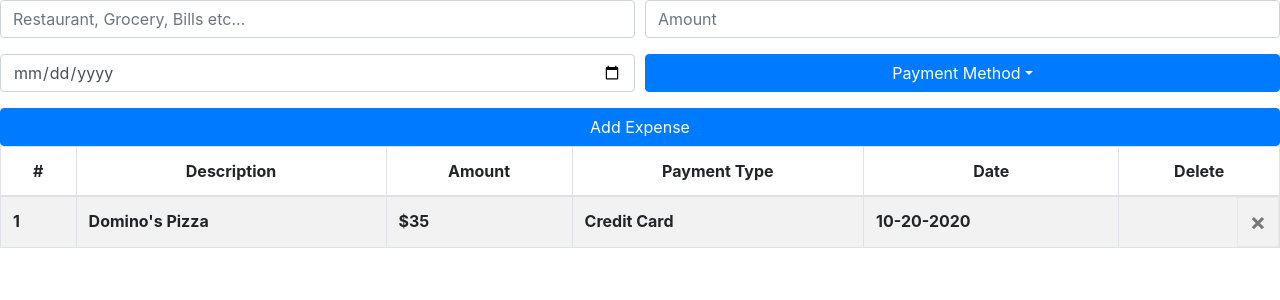
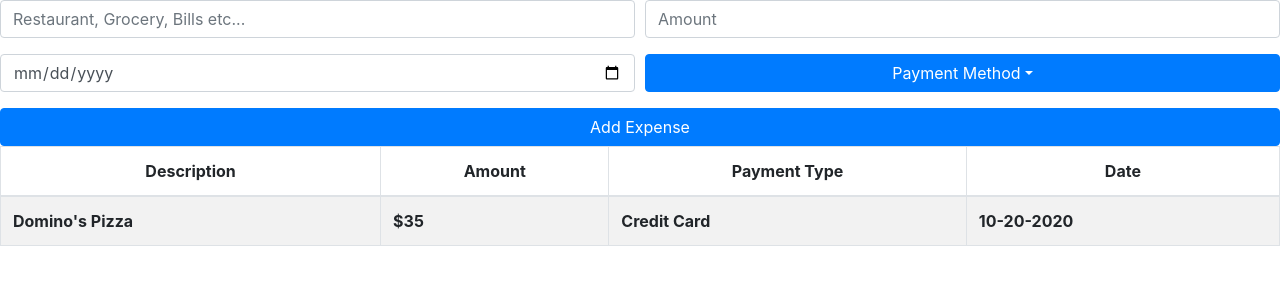
Before and after one commit to jonathanj101/expense-tracker-react, a React (Create React App) app: page / in a window 1280 px wide. Shown: the top 300 px of the page. Built offline with nearby package versions, Linux system fonts and the light colour scheme.

Commit message:
looking for a way to populate rows properly
looking for a way to populate rows properly

```diff
--- a/src/Components/ExpensesTable.js
+++ b/src/Components/ExpensesTable.js
@@ -2,38 +2,29 @@ import React from 'react'
 import { Table } from 'react-bootstrap'
 
 const ExpensesTable = props => {
-    console.log(props)
-    const isSubmiited = props.state.submitted
-
-
-
     return (
         <Table className='main-table' striped bordered hover >
             <thead>
                 <tr>
-                    <th>#</th>
                     <th>Description</th>
                     <th>Amount</th>
                     <th>Payment Type</th>
                     <th>Date</th>
-                    <th>Delete</th>
                 </tr>
             </thead>
 
             <tbody>
                 <tr >
-                    <th>1</th>
                     <th>Domino's Pizza</th>
                     <th>$35</th>
                     <th>Credit Card</th>
                     <th>10-20-2020</th>
-                    <th className="close">&times;</th>
                 </tr>
-                {isSubmiited ? props.state.rows.map(row => <tr><th>{row}</th></tr>) : console.log('nope')}
+                {/* {isSubmiited ? props.state.rows.map(row => <th>{row}</th>) : console.log('nope')} */}
+                {/* {isSubmiited ? props.state.rows.map(row => <tr><th>{row}</th></tr>) : console.log('ok', props.state.rows)} */}
             </tbody>
         </Table >
     )
-
 }
 
 export default ExpensesTable
```
